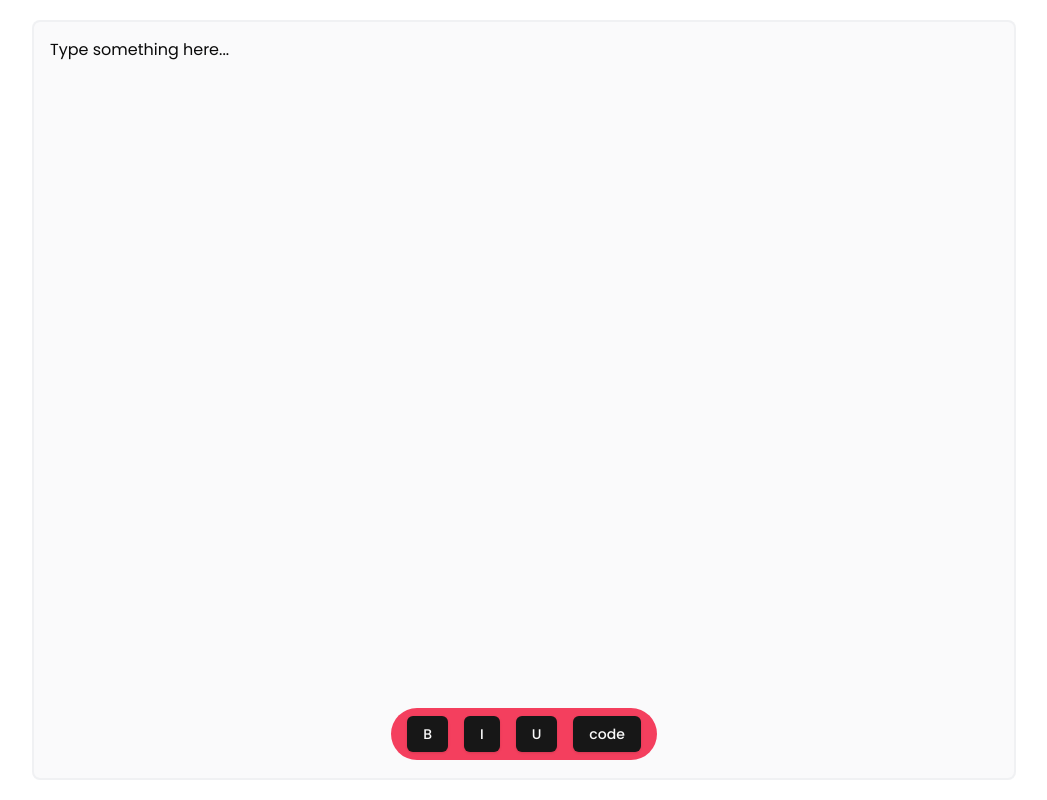
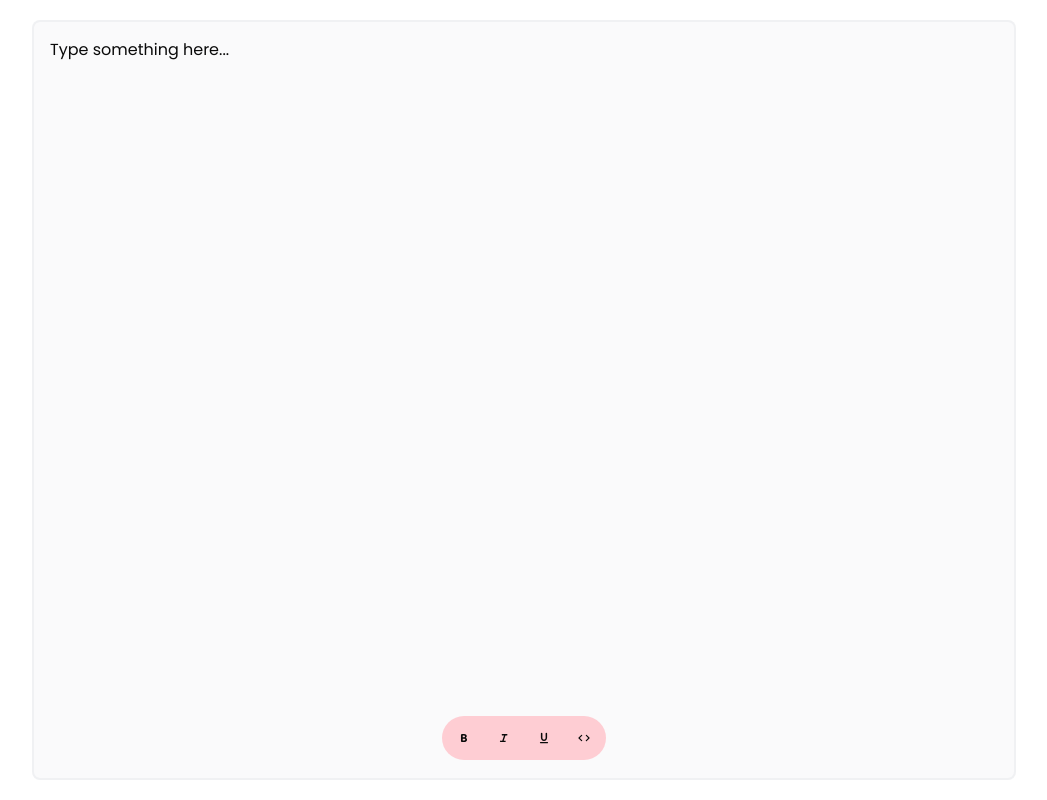
Before and after one commit to sidsurakanti/markdown-editor, a Next.js app: page / in a window 1280 px wide. Shown: the whole page, without its empty margins (116-1163 px from the left). Built offline with nearby package versions, Linux system fonts and the light colour scheme.

Commit message:
styles: added toolbar icons

```diff
--- a/components/Toolbar.tsx
+++ b/components/Toolbar.tsx
@@ -2,17 +2,30 @@
 
 import { useSlate } from "slate-react";
 import { Button } from "@/components/ui/button";
+import {
+	BoldIcon,
+	CodeIcon,
+	ItalicIcon,
+	UnderlineIcon,
+} from "@/components/ui/icons";
 
 export function Toolbar() {
 	const editor = useSlate();
 
-
 	return (
-		<section className="fixed mx-auto bottom-10 bg-rose-500 inset-x-0 w-fit px-4 py-2 rounded-full flex justify-around gap-4">
-			<Button>B</Button>
-			<Button>I</Button>
-			<Button>U</Button>
-			<Button>code</Button>
+		<section className="fixed mx-auto bottom-10 bg-rose-200 inset-x-0 w-fit p-1 rounded-full flex justify-around gap-1">
+			<Button variant="ghost" size="icon" className="rounded-full">
+				<BoldIcon />
+			</Button>
+			<Button variant="ghost" size="icon" className="rounded-full">
+				<ItalicIcon />
+			</Button>
+			<Button variant="ghost" size="icon" className="rounded-full">
+				<UnderlineIcon />
+			</Button>
+			<Button variant="ghost" size="icon" className="rounded-full">
+				<CodeIcon />
+			</Button>
 		</section>
 	);
 }
--- a/components/ui/icons.tsx
+++ b/components/ui/icons.tsx
@@ -57,3 +57,20 @@ export function ItalicIcon(
 		</svg>
 	);
 }
+
+export function CodeIcon(props: SVGProps<SVGSVGElement>) {
+	return (
+		<svg
+			xmlns="http://www.w3.org/2000/svg"
+			width="1em"
+			height="1em"
+			viewBox="0 0 24 24"
+			{...props}
+		>
+			<path
+				fill="currentColor"
+				d="M4.825 12.025L8.7 15.9q.275.275.275.7t-.275.7q-.275.275-.7.275t-.7-.275l-4.6-4.6q-.15-.15-.213-.325T2.426 12q0-.2.063-.375T2.7 11.3l4.6-4.6q.3-.3.713-.3t.712.3q.3.3.3.713t-.3.712zm14.35-.05L15.3 8.1q-.275-.275-.275-.7t.275-.7q.275-.275.7-.275t.7.275l4.6 4.6q.15.15.213.325t.062.375q0 .2-.062.375t-.213.325l-4.6 4.6q-.3.3-.7.288t-.7-.313q-.3-.3-.3-.712t.3-.713z"
+			></path>
+		</svg>
+	);
+}
```
